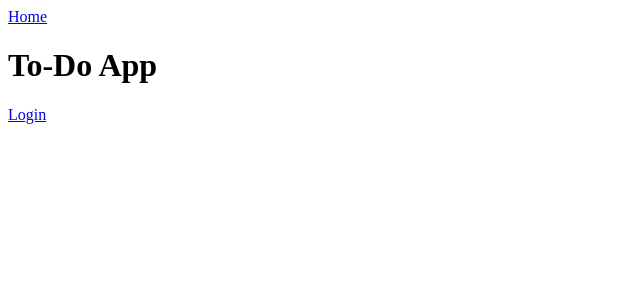
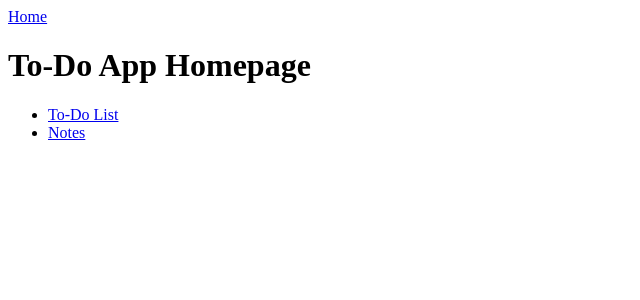
Before and after one commit to GuavaGamers/ToDoApp, a React (Vite) app in the folder client/: page / in a window 1280 px wide. Shown: the top 300 px of the page, without its empty margins (0-640 px from the left). Built offline with nearby package versions, Linux system fonts and the light colour scheme; no server answers.

Commit message:
login toggle created

```diff
--- a/client/src/App.jsx
+++ b/client/src/App.jsx
@@ -1,47 +1,53 @@
-
-import { BrowserRouter, Routes, Route, Link } from 'react-router-dom';
-import axios from 'axios'
-import { useState, useEffect } from 'react'
+// App.js
+import { BrowserRouter, Routes, Route, Link, Navigate } from 'react-router-dom';
+import axios from 'axios';
+import { useState, useEffect } from 'react';
 import Login from './components/Login';
 import HomePage from './components/HomePage';
 import NavBar from './components/NavBar';
 import User from './components/User';
+import Notes from './components/Notes';
+import Todo from './components/Todo';
 
 import './App.css';
 
 function App() {
-
-  const [users, setUsers] = useState([])
+  const [isLoggedIn, setIsLoggedIn] = useState(true);
+  const [users, setUsers] = useState([]);
 
   useEffect(() => {
+    const getUsers = async () => {
+      try {
+        const result = await axios.get('/api/users');
+        const users = result.data;
+        setUsers(users);
+      } catch (error) {
+        console.error(error);
+        console.log("Could not get users :(");
+      }
+    };
+    getUsers();
+  }, []);
 
-      const getUsers = async () => {
-          try {
-              const result = await axios.get('/api/users')
-              const users = result.data
-              //update our state to save these apprentices to our component -
-              setUsers(users)
-          } catch (error) {
-              console.error(error)
-              console.log("Could not get users :(")
-          }
-      }
-      //invoke the method
-      getUsers()
-  }, [])
+  const handleLogin = () => {
+    setIsLoggedIn(true);
+  };
 
-  //console.log(users)
-
-
+  const handleLogout = () => {
+    setIsLoggedIn(false);
+  };
 
   return (
     <BrowserRouter>
-    <NavBar />
+      <NavBar isLoggedIn={isLoggedIn} handleLogout={handleLogout} />
       <Routes>
-        <Route path="/" element={<HomePage />} />
-        <Route path="/login" element={<Login />} />
+        <Route path="/" element={isLoggedIn ? <HomePage /> : <Login handleLogin={handleLogin} />} />
+        <Route path="/login" element={<Login handleLogin={handleLogin} />} />
         <Route path="/users" element={<User users={users} />} />
+        <Route path="/notes" element={<Notes />} />
+        <Route path="/todos" element={<Todo />} />
       </Routes>
+      {!isLoggedIn && <Link to="/login">Login</Link>}
     </BrowserRouter>
   );
 }
--- a/client/src/components/HomePage.jsx
+++ b/client/src/components/HomePage.jsx
@@ -1,10 +1,15 @@
+
+import React from 'react';
 import { Link } from 'react-router-dom';
 
 function HomePage() {
   return (
     <div>
-      <h1>To-Do App</h1>
-      <Link to="/login">Login</Link>
+      <h1>To-Do App Homepage</h1>
+      <ul>
+        <li><Link to="/todos">To-Do List</Link></li>
+        <li><Link to="/notes">Notes</Link></li>
+      </ul>
     </div>
   );
 }
--- a/client/src/components/Login.jsx
+++ b/client/src/components/Login.jsx
@@ -1,11 +1,10 @@
+// Login.js
 import React, { useState } from 'react';
 import axios from 'axios';
 
-const Login = () => {
-  const [email, setEmail] = useState('')
-  const [password, setPassword] = useState('')
-  //const [username, setUsername] = useState('')
-
+const Login = ({ handleLogin }) => {
+  const [email, setEmail] = useState('');
+  const [password, setPassword] = useState('');
 
   const handleSubmit = async (e) => {
     e.preventDefault();
@@ -13,14 +12,12 @@ const Login = () => {
     const body = {
       email,
       password
-    }
-
+    };
 
     try {
       const response = await axios.post('/api/login', body);
-
       console.log('Login successful', response.data);
-
+      handleLogin();
     } catch (error) {
       console.error('Login failed', error);
     }
@@ -48,7 +45,6 @@ const Login = () => {
             required
           />
         </div>
-
         <button type="submit">Login</button>
       </form>
     </div>
```
